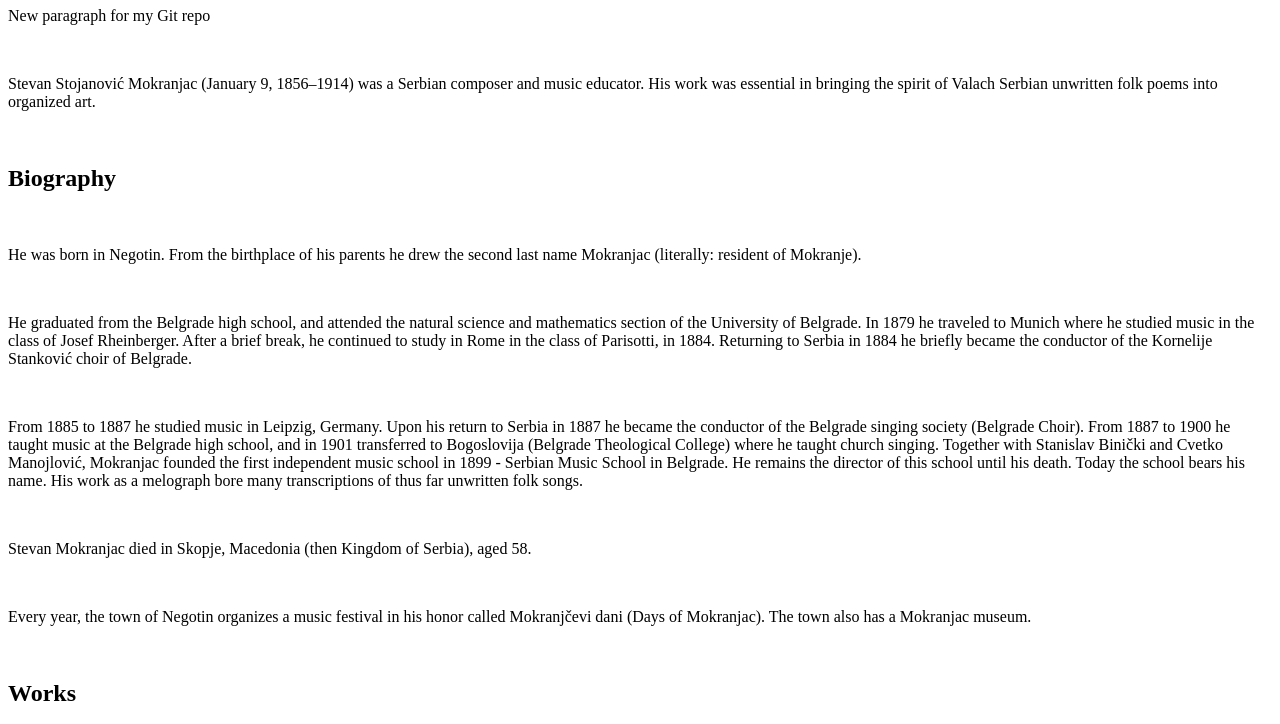
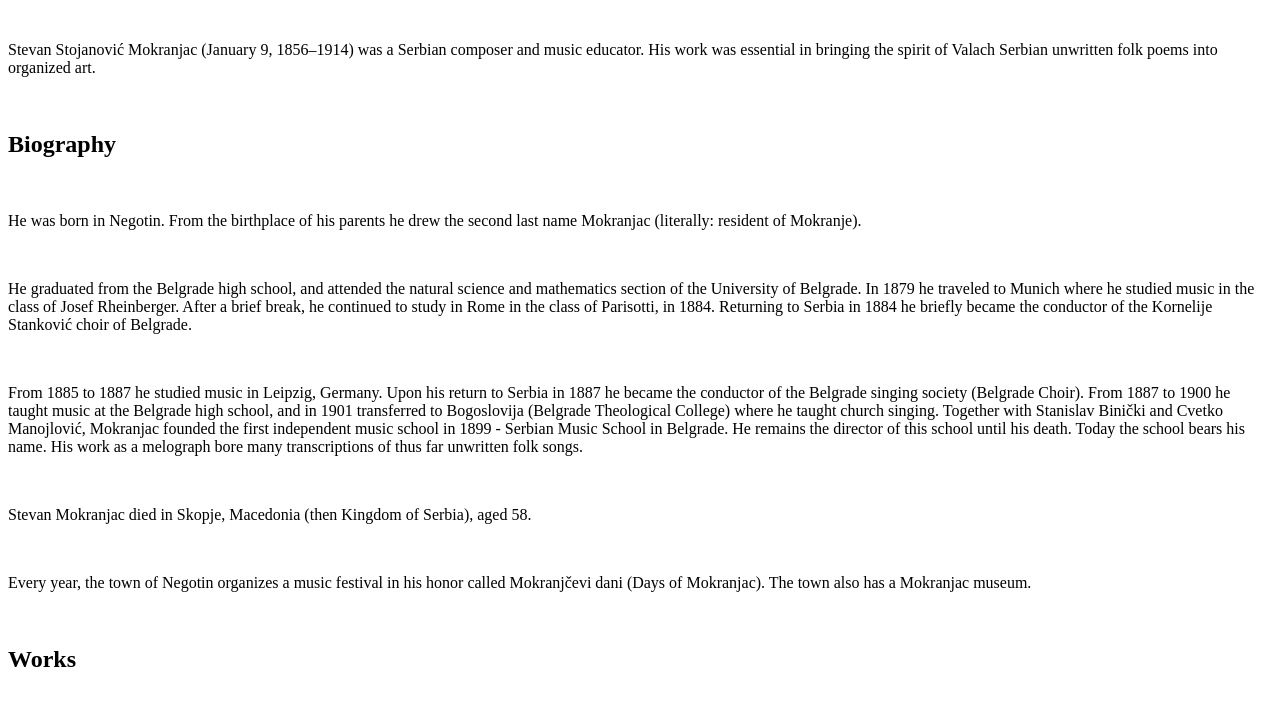
Before and after one commit to AlexaMija/FrontendJS, a plain HTML site: page index.html in a window 1280 px wide. Shown: the part 99-823 px from the top of the page. Drawn offline with Linux system fonts and the light colour scheme.

Commit message:
Paragraph Removed

```diff
--- a/index.html
+++ b/index.html
@@ -13,7 +13,7 @@
 <body>
 >
 <h1>Stevan Stojanović Mokranjac</h1>
-<p>New paragraph for my Git repo</p>
+
 <br>
 <p>Stevan Stojanović Mokranjac (January 9, 1856–1914) was a Serbian composer and music educator.
  His work was essential in bringing the spirit of Valach Serbian unwritten folk poems into organized art.</p>
```
Also changed, not shown: 1 other file.
